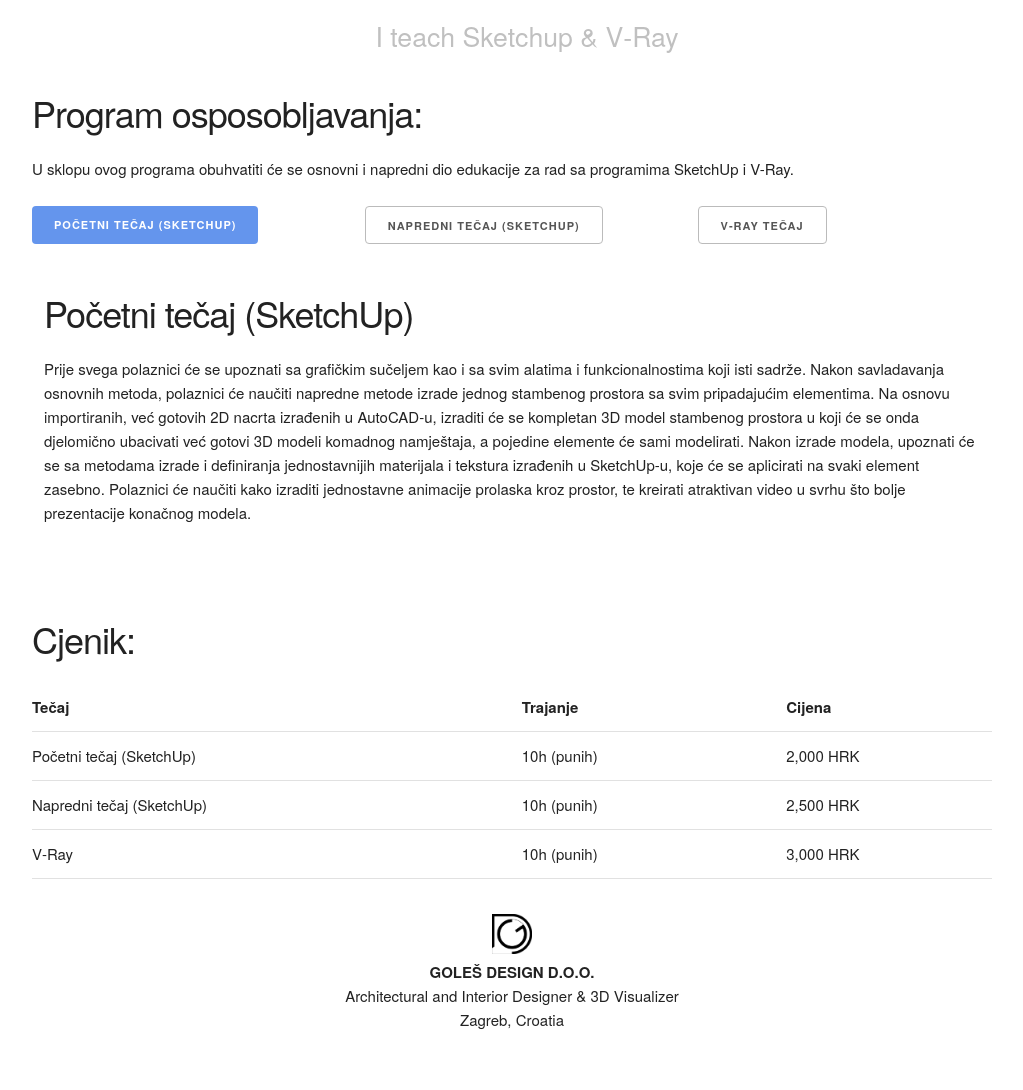
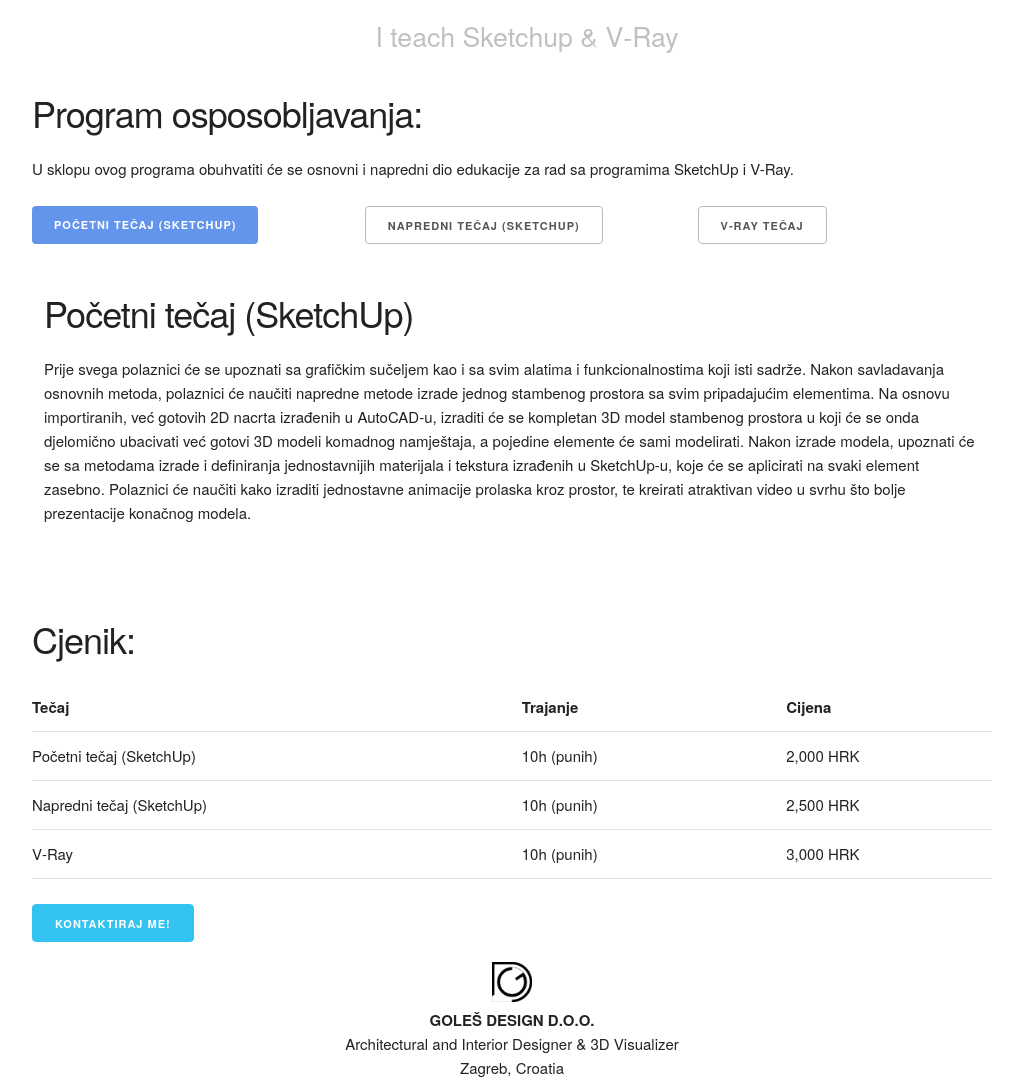
Before and after one commit to SuperViktor2/I_teach_sketchup, a plain HTML site: page courses.html in a window 1280 px wide. Shown: the whole page, without its empty margins (128-1151 px from the left). Before the commit the page ends 1042 px from the top, so only its background shows below. Drawn offline with Linux system fonts and the light colour scheme.

Commit message:
Add files via upload

```diff
--- a/courses.html
+++ b/courses.html
@@ -94,6 +94,9 @@
       </div>
     </div>
   </div>
+  <div class="container">
+    <a href="mailto:mario.goles@gmail.com" class="button button-primary">Kontaktiraj me!</a>
+  </div>
 
 <footer>
   <div class="container">
```
